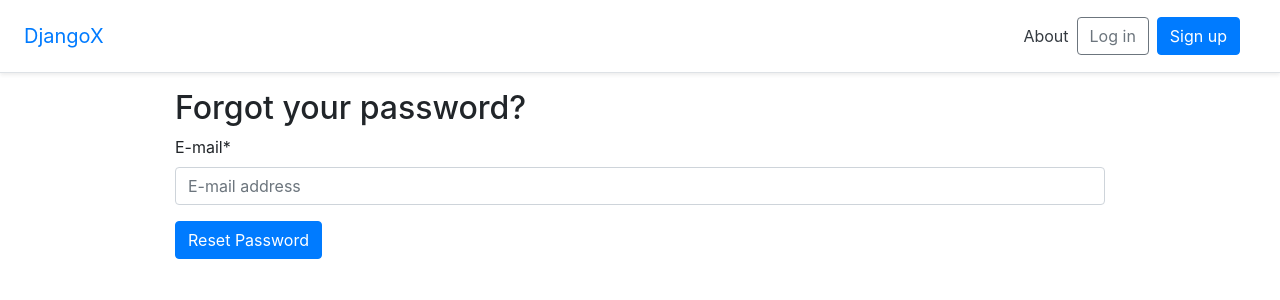
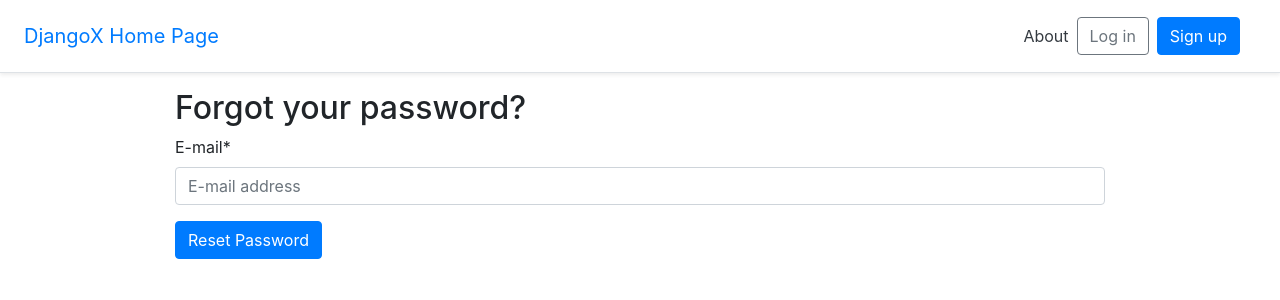
Before and after one commit to Omar-zoubi/Django-X, a Django app: page /accounts/password/reset/ in a window 1280 px wide. Shown: the top 300 px of the page. Run offline with Django 3.2, Linux system fonts and the light colour scheme; some libraries are stand-ins or nearby versions.

Commit message:
finsh requirment

```diff
--- a/templates/_base.html
+++ b/templates/_base.html
@@ -23,6 +23,7 @@
     <div class="d-flex flex-column flex-md-row align-items-center p-3 px-md-4 mb-3 bg-white border-bottom shadow-sm">
       <h5 class="my-0 mr-md-auto font-weight-normal">
         <a href="{% url 'home' %}">DjangoX</a>
+        <a href="{% url 'list' %}">Home Page</a>
       </h5>
       <a class="p-2 text-dark" href="{% url 'about' %}">About</a>
       <nav class="my-2 my-md-0 mr-md-3">
```
